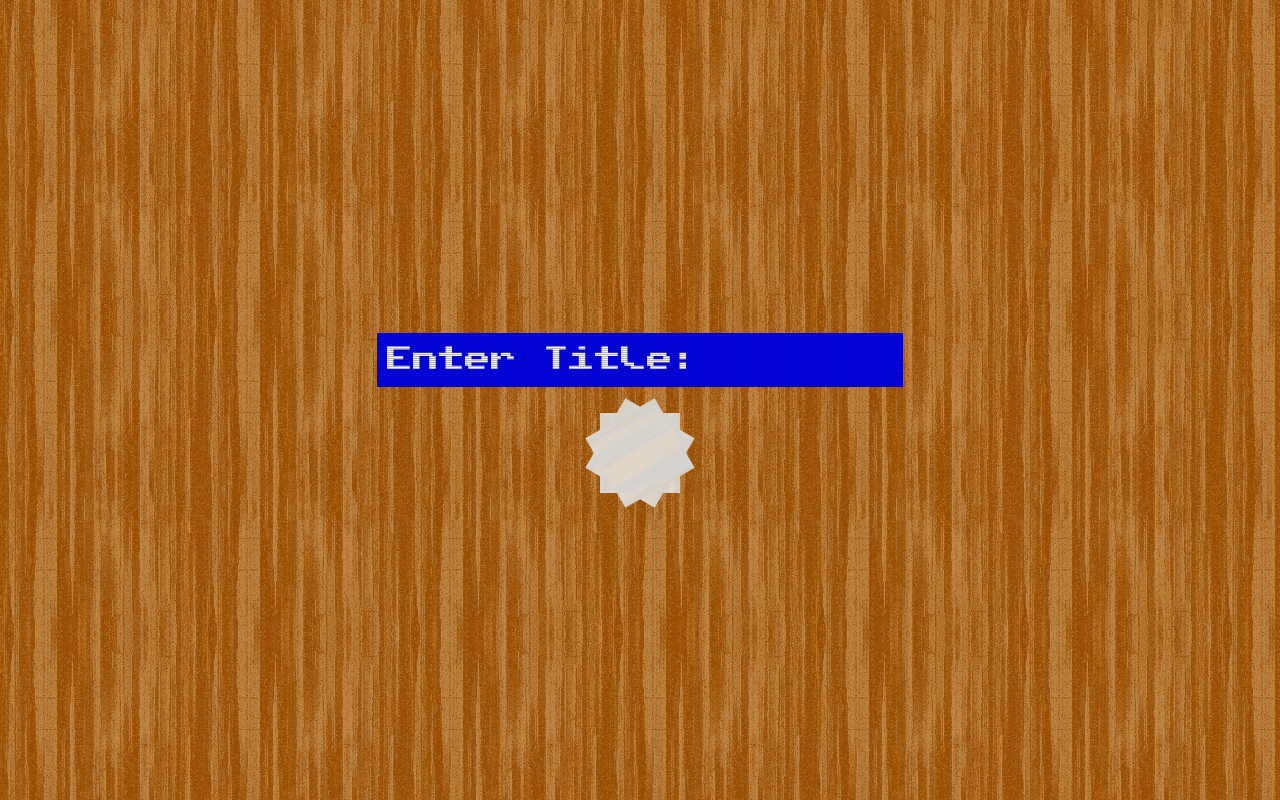
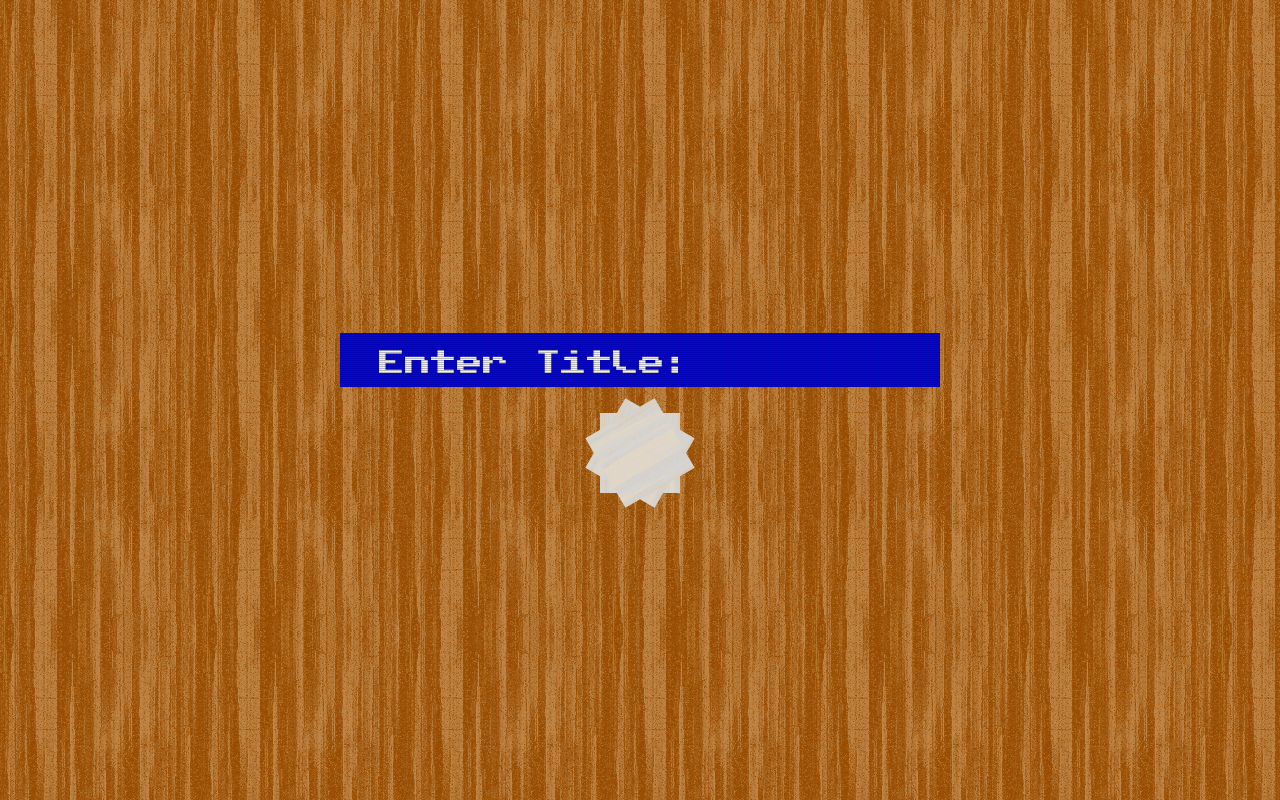
Before and after one commit to Hacknotts-24/react-retro-radio-front-end, a React (Create React App) app in the folder react-rr/: page / in a window 1280 px wide. Built offline with nearby package versions, Linux system fonts and the light colour scheme.

Commit message:
Input is looking good

```diff
--- a/react-rr/src/App.css
+++ b/react-rr/src/App.css
@@ -137,7 +137,11 @@ input {
   border-color: transparent;
   height: 20px;
   width: 160px;
-  color: #CCC;
+  color: #FFFFFF;
+  outline: none;
+  font-size: 25px;
+  padding: 10px;
+  font-family: 'Pixel';
 }
 
 button {
@@ -157,7 +161,12 @@ button {
   position: relative;
   overflow: hidden;
   background-color: #00f; /* Bright blue background color */
-  padding: 10px; /* Add padding for better visibility */
+  padding: 5px; /* Add padding for better visibility */
+  border: 10px;
+  width: 600px;
+  white-space: nowrap;
+  margin: 0 auto;
+  box-sizing: border-box;
 }
 
 .output-container::after {
```
